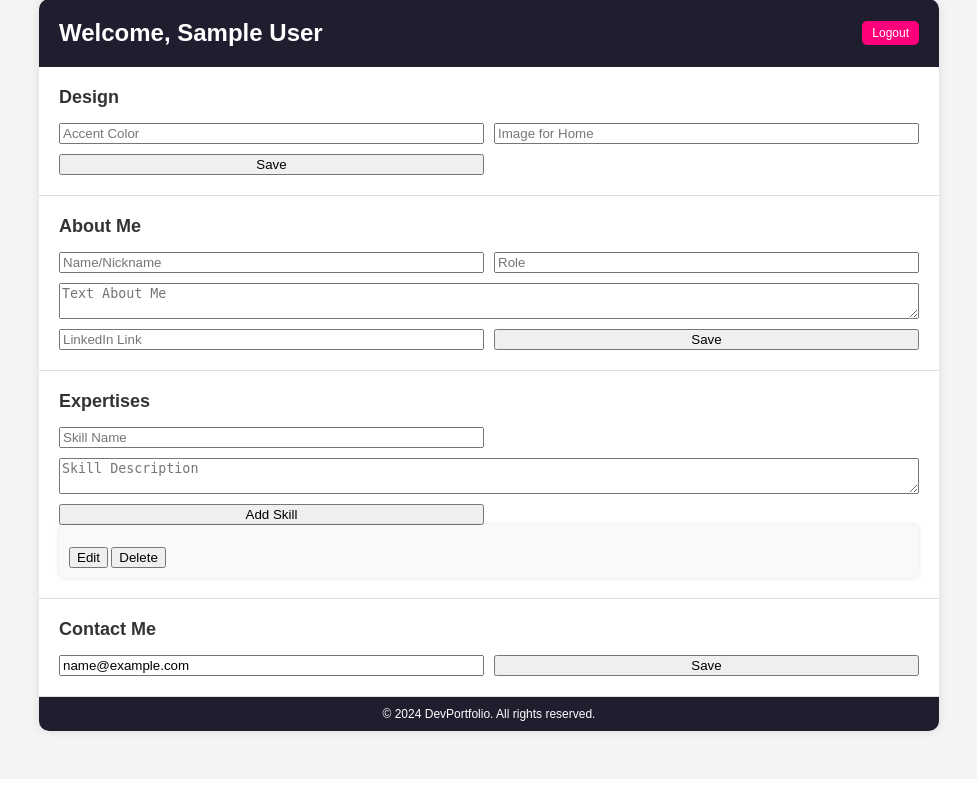
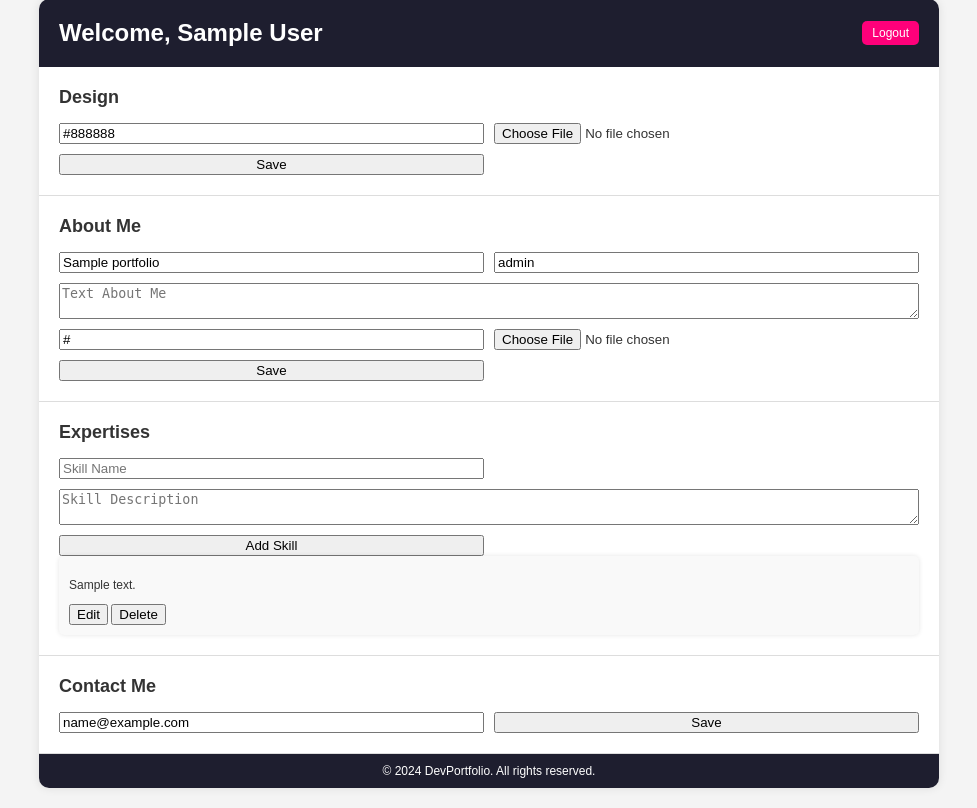
Before and after one commit to alinelmuller/devPortfolio, a Django app: page /dashboard/ in a window 1280 px wide. Shown: the part 21-829 px from the top of the page, without its empty margins (151-1128 px from the left). Before the commit the page ends 759 px from the top, so only its background shows below. Run offline with Django 5.2, Linux system fonts and the light colour scheme; a user stored in the database is signed in; tables that the repository leaves empty hold one stand-in row (values such as "Sample post").

Commit message:
Dashboard saving infirmations

```diff
--- a/portfolio/admin.py
+++ b/portfolio/admin.py
@@ -1,8 +1,11 @@
 from django.contrib import admin
-from .models import User
+from .models import User, Portfolio, Skill, SkillPort
 
 class CustomUserAdmin(admin.ModelAdmin):
     list_display = ('email', 'name')
     exclude = ('password',)
 
 admin.site.register(User, CustomUserAdmin)
+admin.site.register(Portfolio)
+admin.site.register(Skill)
+admin.site.register(SkillPort)
--- a/portfolio/models.py
+++ b/portfolio/models.py
@@ -1,5 +1,6 @@
 from django.db import models
 from django.contrib.auth.models import AbstractBaseUser, BaseUserManager, PermissionsMixin
+from django.utils import timezone
 
 class UserManager(BaseUserManager):
     def create_user(self, email, password=None, **extra_fields):
@@ -45,6 +46,12 @@
     description = models.TextField()
     created_at = models.DateTimeField(auto_now_add=True)
     updated_at = models.DateTimeField(auto_now=True)
+    name = models.CharField(max_length=100, default='Name')
+    role = models.CharField(max_length=100, default='Role')
+    linkedin_link = models.URLField(default='https://www.linkedin.com')
+    me_picture = models.ImageField(upload_to='me_pictures/', default='default_me_picture.jpg')
+    accent_color = models.CharField(max_length=7, default='#000')
+    home_picture = models.ImageField(upload_to='home_pictures/', default='default_home_picture.jpg')
 
     def __str__(self):
         return self.title
@@ -52,7 +59,17 @@
 class Skill(models.Model):
     portfolio = models.ForeignKey(Portfolio, on_delete=models.CASCADE)
     name = models.CharField(max_length=100)
+    skill_description = models.TextField()
     level = models.CharField(max_length=50)
+    created_at = models.DateTimeField(auto_now_add=True)
+    updated_at = models.DateTimeField(auto_now=True)
 
     def __str__(self):
         return self.name
+
+class SkillPort(models.Model):
+    portfolio = models.ForeignKey(Portfolio, on_delete=models.CASCADE)
+    skill = models.ForeignKey(Skill, on_delete=models.CASCADE)
+
+    def __str__(self):
+        return f"{self.portfolio.title} - {self.skill.name}"
--- a/portfolio/templates/users/dashboard.html
+++ b/portfolio/templates/users/dashboard.html
@@ -18,10 +18,10 @@
     <!-- Design Section -->
     <section class="section">
         <h2>Design</h2>
-        <form id="design-form" method="post" action="{% url 'save_design' %}">
+        <form id="design-form" method="post" action="{% url 'save_design' %}" enctype="multipart/form-data">
             {% csrf_token %}
             <input type="text" name="accent_color" placeholder="Accent Color" value="{{ portfolio.accent_color|default_if_none:'' }}">
-            <input type="text" name="home_picture" placeholder="Image for Home" value="{{ portfolio.home_picture|default_if_none:'' }}">
+            <input type="file" name="home_picture" placeholder="Image for Home">
             <button type="submit">Save</button>
         </form>
     </section>
@@ -29,12 +29,13 @@
     <!-- About Me Section -->
     <section class="section">
         <h2>About Me</h2>
-        <form id="about-form" method="post" action="{% url 'save_about' %}">
+        <form id="about-form" method="post" action="{% url 'save_about' %}" enctype="multipart/form-data">
             {% csrf_token %}
             <input type="text" name="name" placeholder="Name/Nickname" value="{{ portfolio.name|default_if_none:'' }}">
             <input type="text" name="role" placeholder="Role" value="{{ portfolio.role|default_if_none:'' }}">
             <textarea name="about_text" placeholder="Text About Me">{{ portfolio.about_text|default_if_none:'' }}</textarea>
             <input type="text" name="linkedin_link" placeholder="LinkedIn Link" value="{{ portfolio.linkedin_link|default_if_none:'' }}">
+            <input type="file" name="me_picture" placeholder="Upload Picture">
             <button type="submit">Save</button>
         </form>
     </section>
--- a/portfolio/urls.py
+++ b/portfolio/urls.py
@@ -13,4 +13,5 @@
     path('save_about/', views.save_about, name='save_about'),
     path('save_contact/', views.save_contact, name='save_contact'),
     path('add-skill/', views.add_skill, name='add_skill'),
+    path('portfolio/<int:pk>/', views.portfolio_detail, name='portfolio_detail'),
 ]
--- a/portfolio/views.py
+++ b/portfolio/views.py
@@ -2,8 +2,8 @@
 from django.contrib.auth import login
 from django.contrib.auth.decorators import login_required
 from django.contrib.auth.views import LoginView, LogoutView
-from .forms import RegisterForm
-from .models import Portfolio, Skill
+from .forms import RegisterForm, PortfolioForm, SkillForm, SkillPortForm, DesignForm, AboutForm, ContactForm
+from .models import Portfolio, Skill, SkillPort
 from django.http import JsonResponse
 from django.views.decorators.http import require_POST
 from django.views.decorators.csrf import csrf_exempt
@@ -37,42 +37,53 @@
 @login_required
 @require_POST
 def add_skill(request):
-    portfolio = Portfolio.objects.filter(user=request.user).first()
-    if portfolio:
-        skill_name = request.POST.get('skill_name')
-        skill_description = request.POST.get('skill_description')
-        Skill.objects.create(portfolio=portfolio, name=skill_name, description=skill_description)
+    if request.method == 'POST':
+        form = SkillForm(request.POST)
+        if form.is_valid():
+            skill = form.save(commit=False)
+            skill.portfolio = request.user.get_portfolio()
+            skill.save()
+            return redirect('dashboard')
     return redirect('dashboard')
 
 @login_required
 @require_POST
 @csrf_exempt
 def save_design(request):
-    portfolio, created = Portfolio.objects.get_or_create(user=request.user)
-    portfolio.accent_color = request.POST.get('accent_color', '')
-    portfolio.home_picture = request.POST.get('home_picture', '')
-    portfolio.save()
+    if request.method == 'POST':
+        form = DesignForm(request.POST, request.FILES, instance=request.user.get_portfolio())
+        if form.is_valid():
+            form.save()
+            return redirect('dashboard')
     return redirect('dashboard')
 
 @login_required
 @require_POST
 @csrf_exempt
 def save_about(request):
-    portfolio, created = Portfolio.objects.get_or_create(user=request.user)
-    portfolio.name = request.POST.get('name', '')
-    portfolio.role = request.POST.get('role', '')
-    portfolio.about_text = request.POST.get('about_text', '')
-    portfolio.linkedin_link = request.POST.get('linkedin_link', '')
-    portfolio.save()
+    if request.method == 'POST':
+        form = AboutForm(request.POST, request.FILES, instance=request.user.get_portfolio())
+        if form.is_valid():
+            form.save()
+            return redirect('dashboard')
     return redirect('dashboard')
 
 @login_required
 @require_POST
 @csrf_exempt
 def save_contact(request):
-    request.user.email = request.POST.get('email', '')
-    request.user.save()
+    if request.method == 'POST':
+        form = ContactForm(request.POST, instance=request.user)
+        if form.is_valid():
+            form.save()
+            return redirect('dashboard')
     return redirect('dashboard')
+
+def portfolio_detail(request, pk):
+    portfolio = get_object_or_404(Portfolio, pk=pk)
+    skills = Skill.objects.filter(portfolio=portfolio)
+    skill_ports = SkillPort.objects.filter(portfolio=portfolio)
+    return render(request, 'portfolio/portfolio_detail.html', {'portfolio': portfolio, 'skills': skills, 'skill_ports': skill_ports})
 
 class CustomLoginView(LoginView):
     template_name = 'users/login.html'
```
Also changed, not shown: portfolio/forms.py (+31 -1 lines), portfolio/migrations/0001_initial.py, portfolio/migrations/0002_user_groups_user_is_active_user_is_staff_and_more.py (deleted), portfolio/migrations/0003_portfolio_skill_alter_user_options_and_more.py (deleted), portfolio/migrations/0004_alter_user_first_name_alter_user_last_name.py (deleted), portfolio/migrations/0005_remove_skillport_portfolio_remove_skillport_skill_and_more.py (deleted), portfolio/migrations/0006_portfolio_skill.py (deleted).
